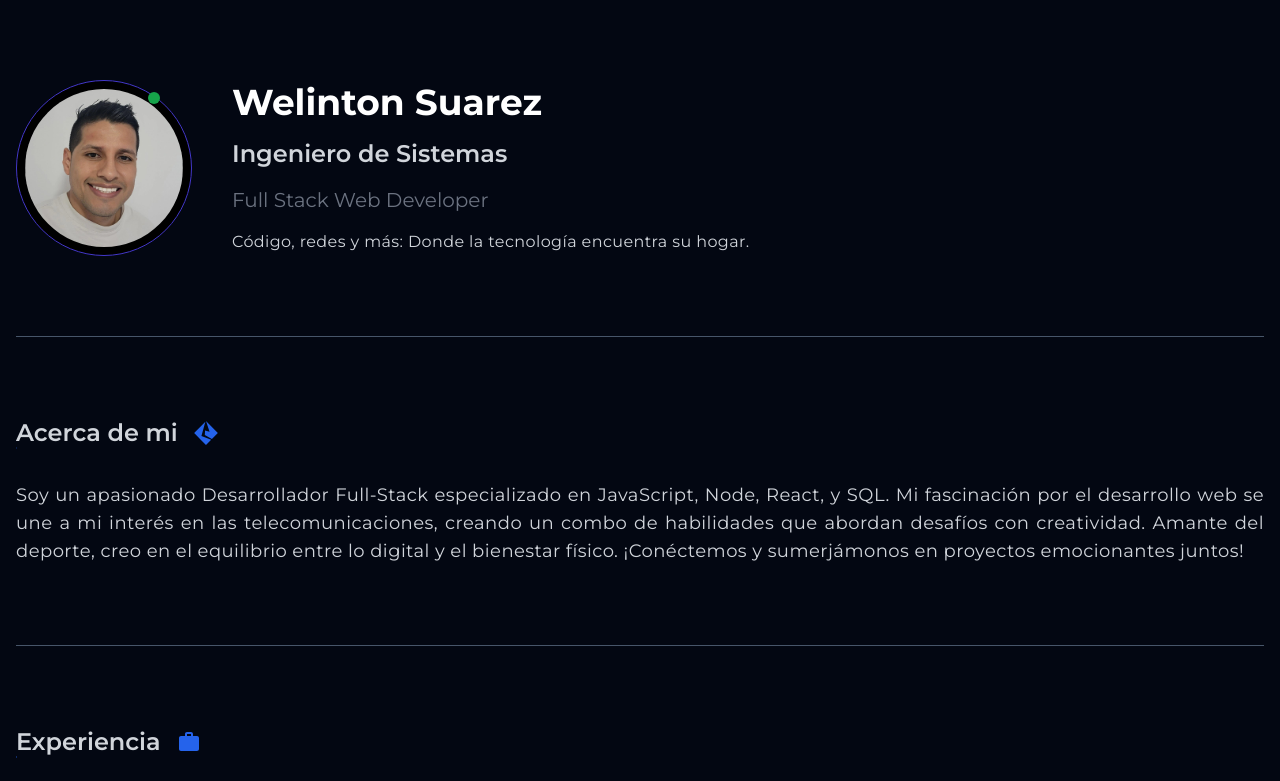
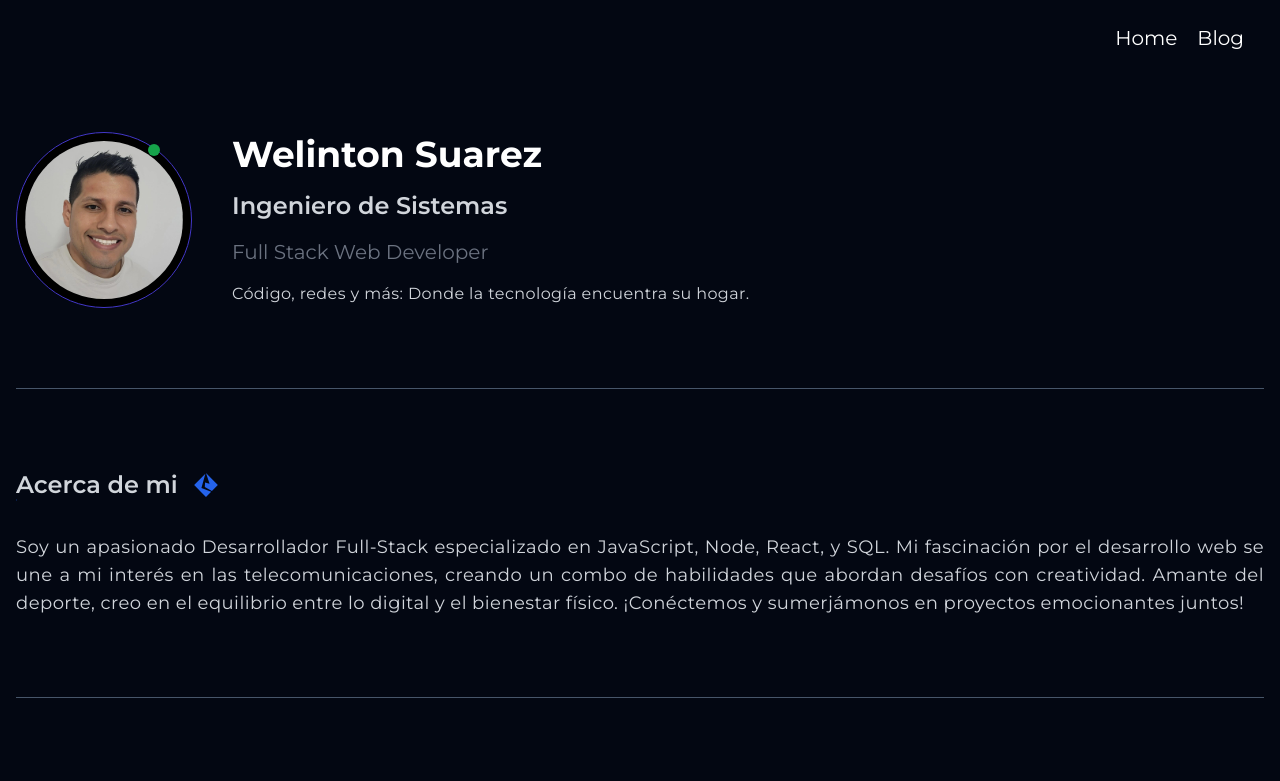
Before and after one commit to wesgdev1/portafolie, a Next.js app: page / in a window 1280 px wide. Shown: the top 781 px of the page. Built offline with nearby package versions, Linux system fonts and the light colour scheme.

Commit message:
Add blog page and navigation links

```diff
--- /dev/null
+++ b/app/blog/page.tsx
@@ -0,0 +1,9 @@
+export default function BlogPage() {
+  return (
+    <main className="w-full bg-gray-950 text-gray-300 px-4">
+      <div className="max-w-screen-xl mx-auto h-screen">
+        <h1>En progreso</h1>
+      </div>
+    </main>
+  );
+}
--- a/app/layout.tsx
+++ b/app/layout.tsx
@@ -2,6 +2,7 @@ import "./globals.css";
 import type { Metadata } from "next";
 import { Montserrat } from "next/font/google";
 import { Analytics } from "@vercel/analytics/react";
+import Link from "next/link";
 
 const inter = Montserrat({ subsets: ["latin"] });
 
@@ -18,6 +19,30 @@ export default function RootLayout({
   return (
     <html lang="en">
       <body className={inter.className}>
+        <div className="w-full bg-gray-950 text-gray-300 px-4 pt-4 text-xl">
+          <header>
+            <nav className="flex justify-end gap-5 pt-2 mx-5">
+              <Link
+                className="text-white
+              hover:text-blue-500
+
+              "
+                href="/"
+              >
+                Home
+              </Link>
+              <Link
+                className="text-white
+              hover:text-blue-500
+
+              "
+                href="/blog"
+              >
+                Blog
+              </Link>
+            </nav>
+          </header>
+        </div>
         {children}
         <Analytics />
       </body>
--- a/components/Contact.tsx
+++ b/components/Contact.tsx
@@ -46,7 +46,7 @@ export const Contact = () => {
         />
         <SocialLink
           title="Currículum"
-          link="https://drive.google.com/file/d/1LbGH5JheF8Lfawly5b-TYWbI-xfH1fLV/view"
+          link="https://drive.google.com/file/d/1e_b9-wE8mt6lbCj04cKp_dZ81grobsZQ/view"
         />
       </div>
     </div>
```
